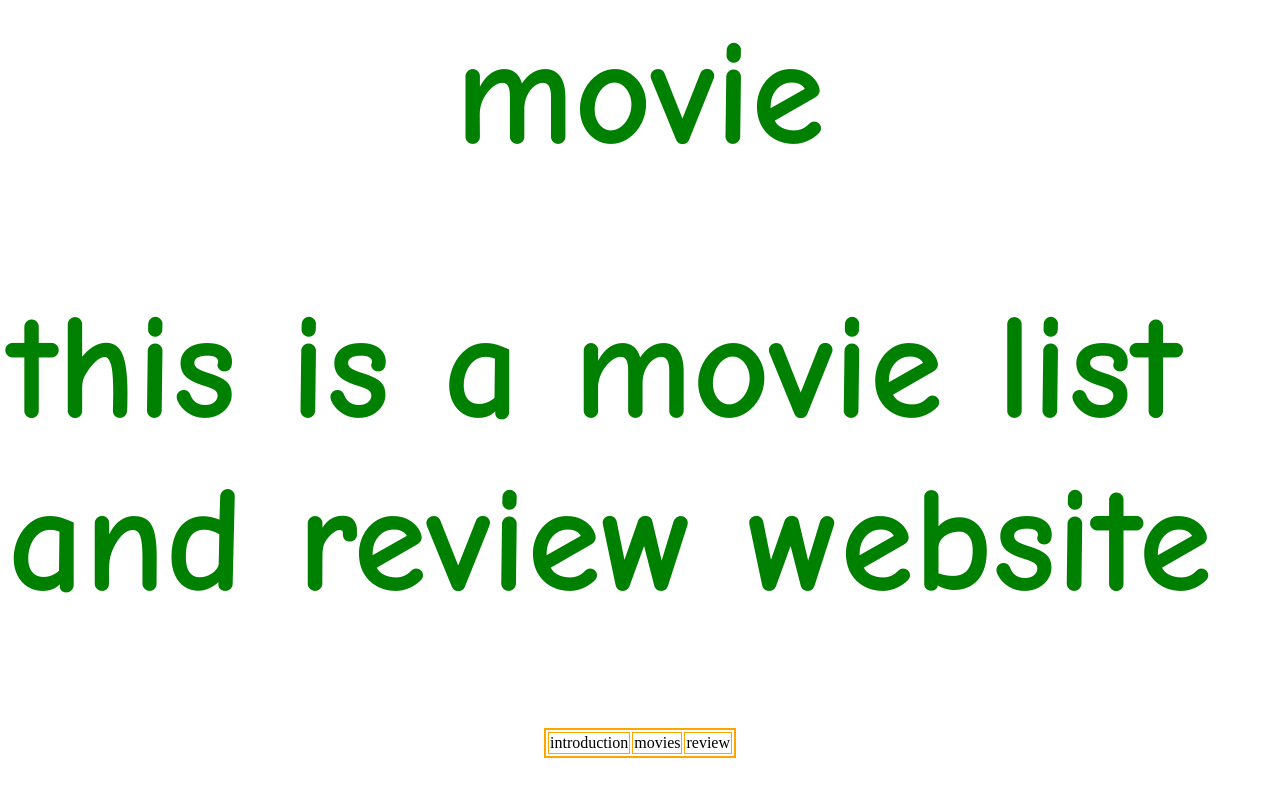
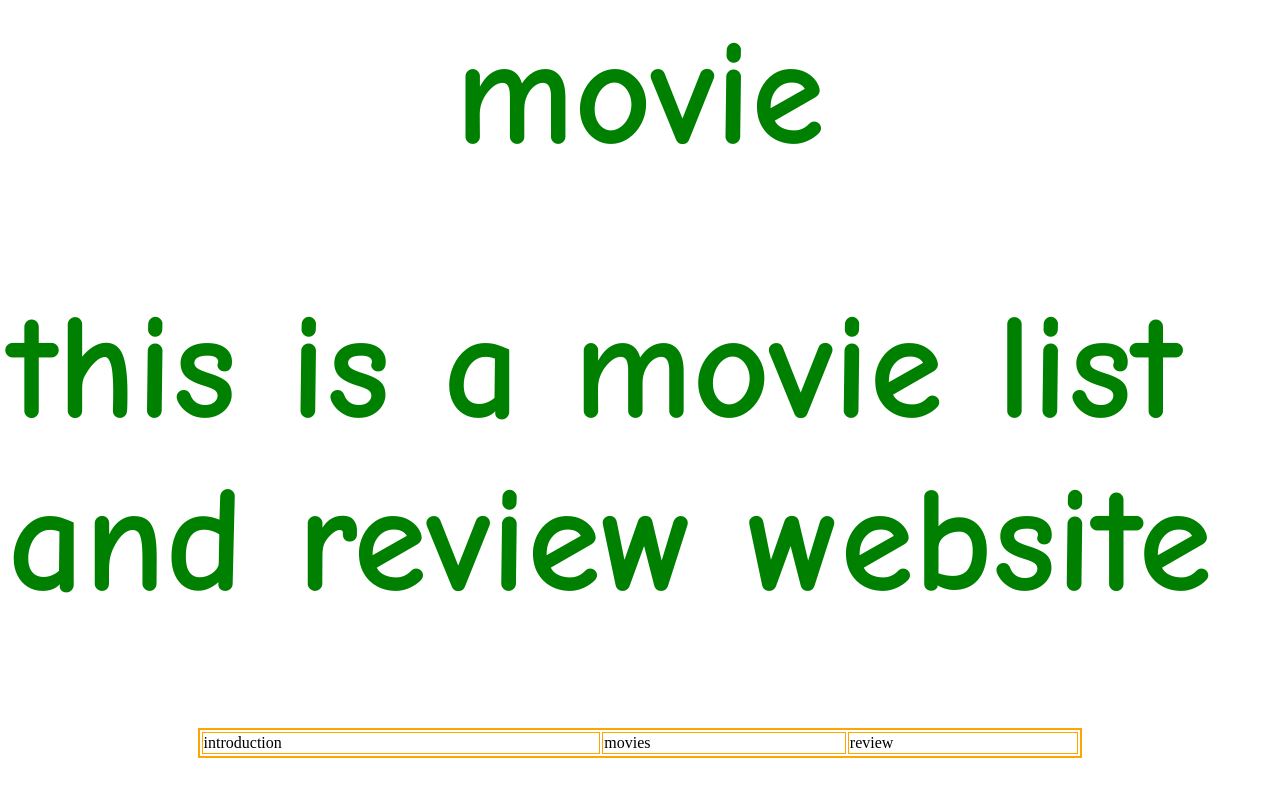
Before and after one commit to NIVAANPRO/movie456, a plain HTML site: page index.html in a window 1280 px wide. Drawn offline with Linux system fonts and the light colour scheme.

Commit message:
Update index.html

```diff
--- a/index.html
+++ b/index.html
@@ -13,7 +13,7 @@
     <h1 align="center">
       movie
     </h1>
-    <table border=2 bordercolor=orange width="70" align="center">
+    <table border=2 bordercolor=orange width="70%" align="center">
       <h1> this is a movie list and review website </h1>
       <tr>
         <td>
```
